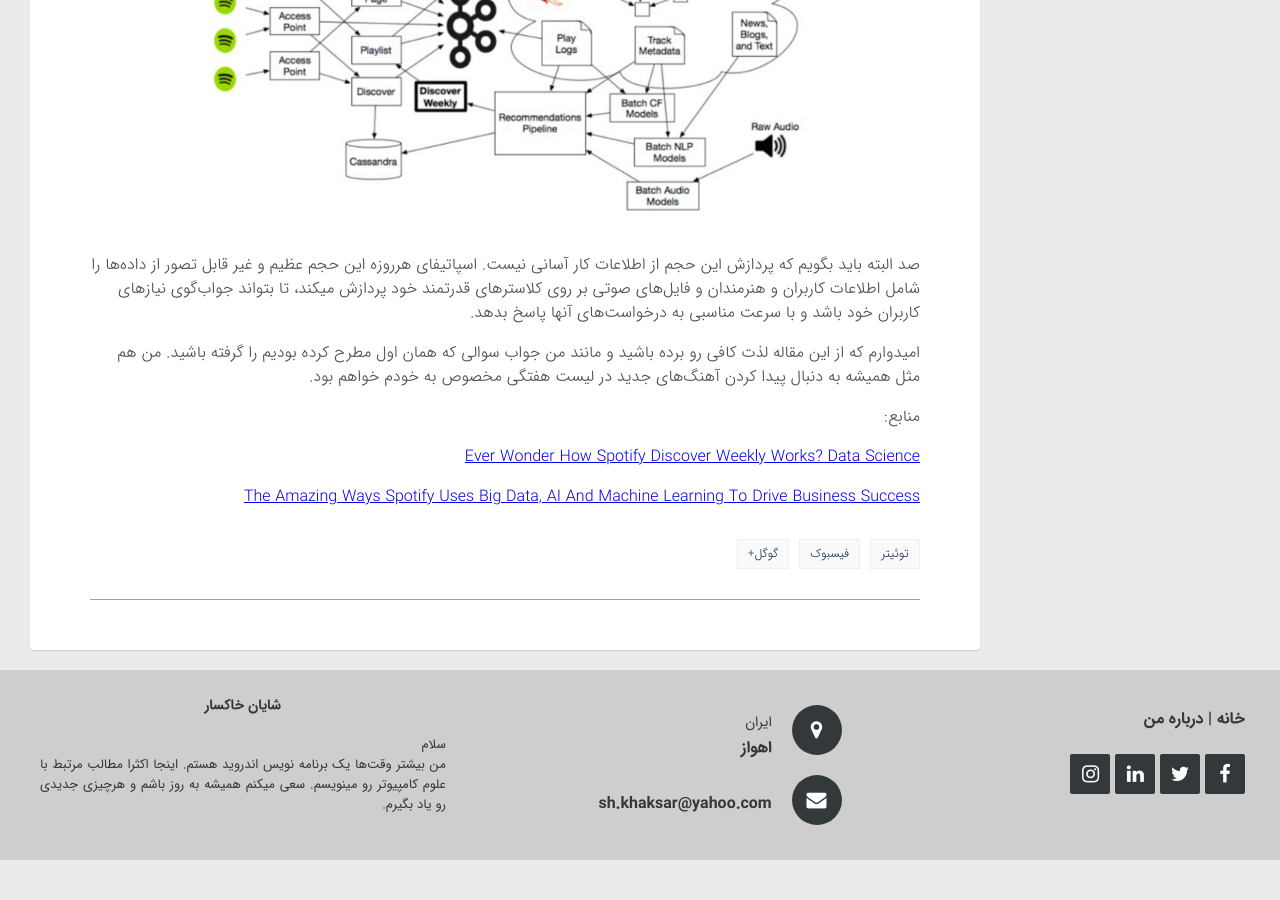
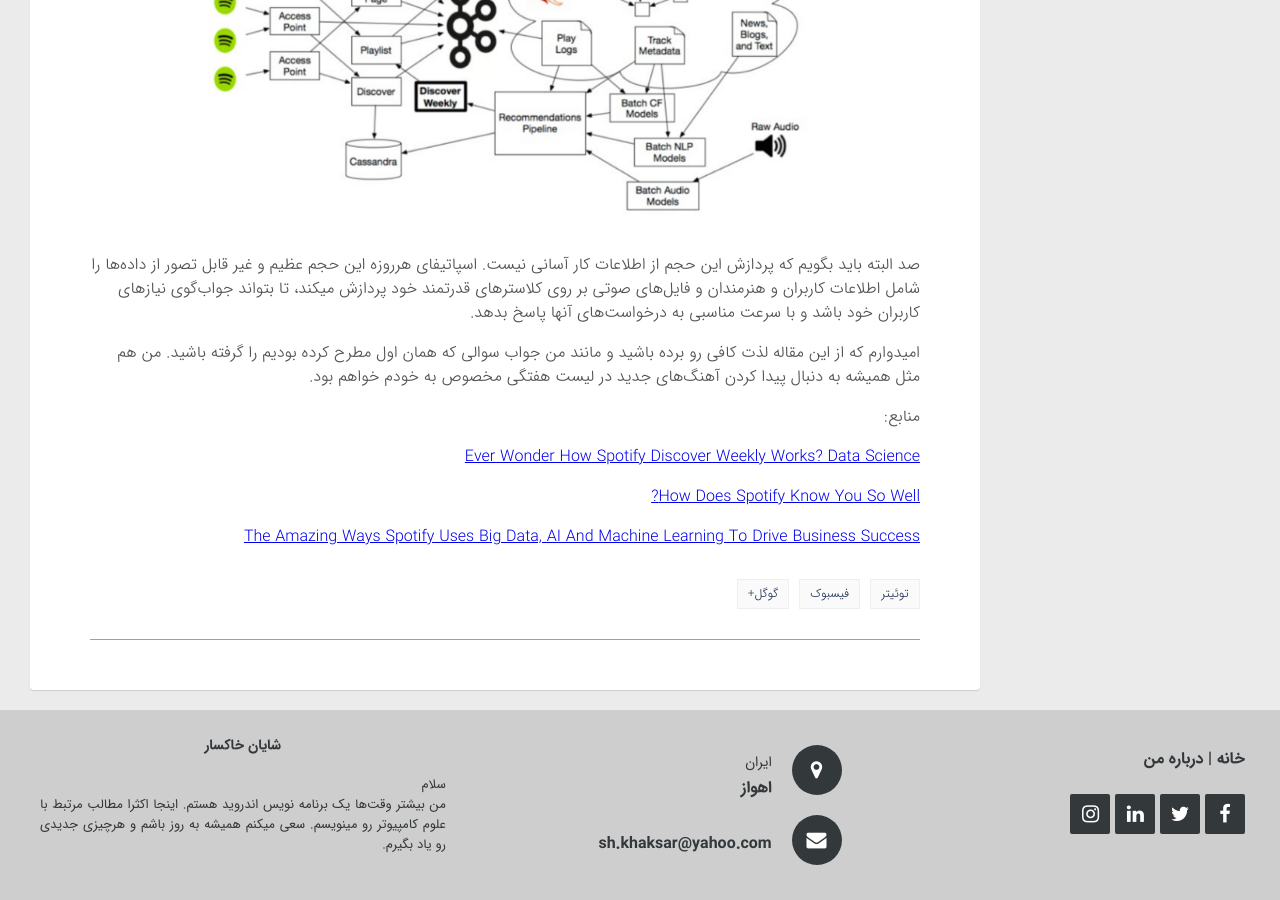
Before and after one commit to shkhaksar/fa, a Jekyll site: the page built from _posts/2018-08-01-the-magic-of-spotify.md, in a window 1280 px wide and 900 px high, scrolled down 9297 px. Built offline with Jekyll 4.4.1, drawn with Linux system fonts in a browser that asks for light colours; comment, search, counter and statistics services are not loaded; before the commit the page ends 10157 px from its top, so only the background shows below that.

Commit message:
2018-08-02 "Spotify Discover Weekly Post"

```diff
--- a/_posts/2018-08-01-the-magic-of-spotify.md
+++ b/_posts/2018-08-01-the-magic-of-spotify.md
@@ -141,4 +141,6 @@
 
 [Ever Wonder How Spotify Discover Weekly Works? Data Science](http://blog.galvanize.com/spotify-discover-weekly-data-science/)
 
+[How Does Spotify Know You So Well?](https://medium.com/s/story/spotifys-discover-weekly-how-machine-learning-finds-your-new-music-19a41ab76efe)
+
 [The Amazing Ways Spotify Uses Big Data, AI And Machine Learning To Drive Business Success](https://www.forbes.com/sites/bernardmarr/2017/10/30/the-amazing-ways-spotify-uses-big-data-ai-and-machine-learning-to-drive-business-success/#6df538004bd2)
```
